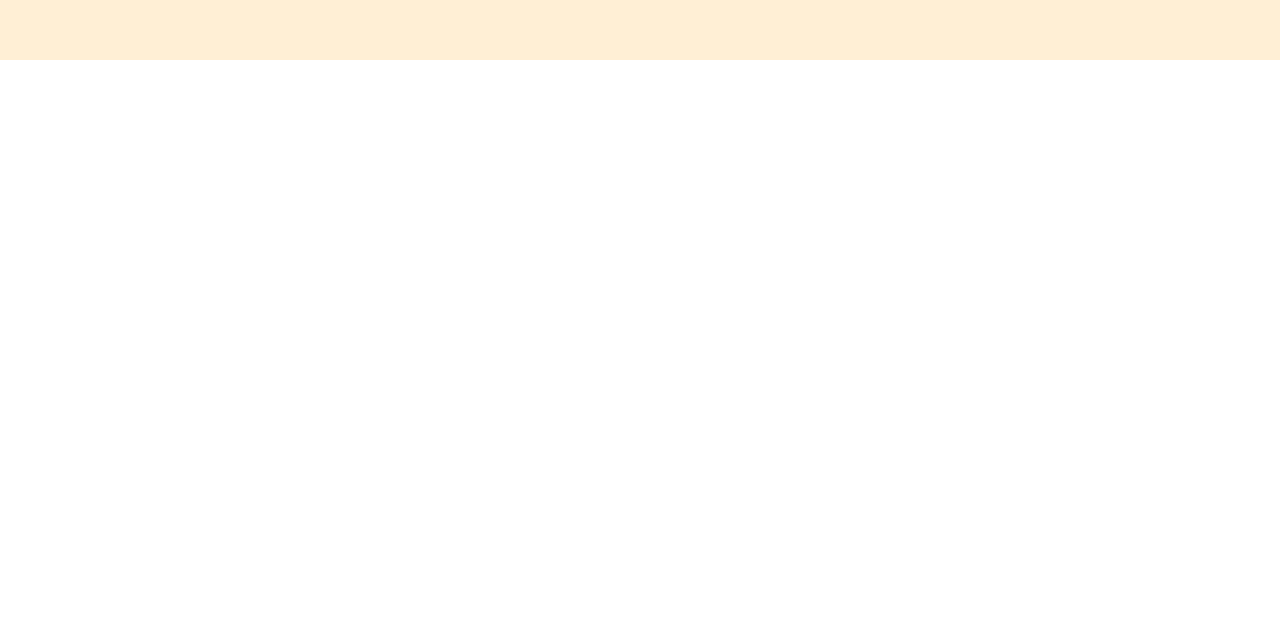
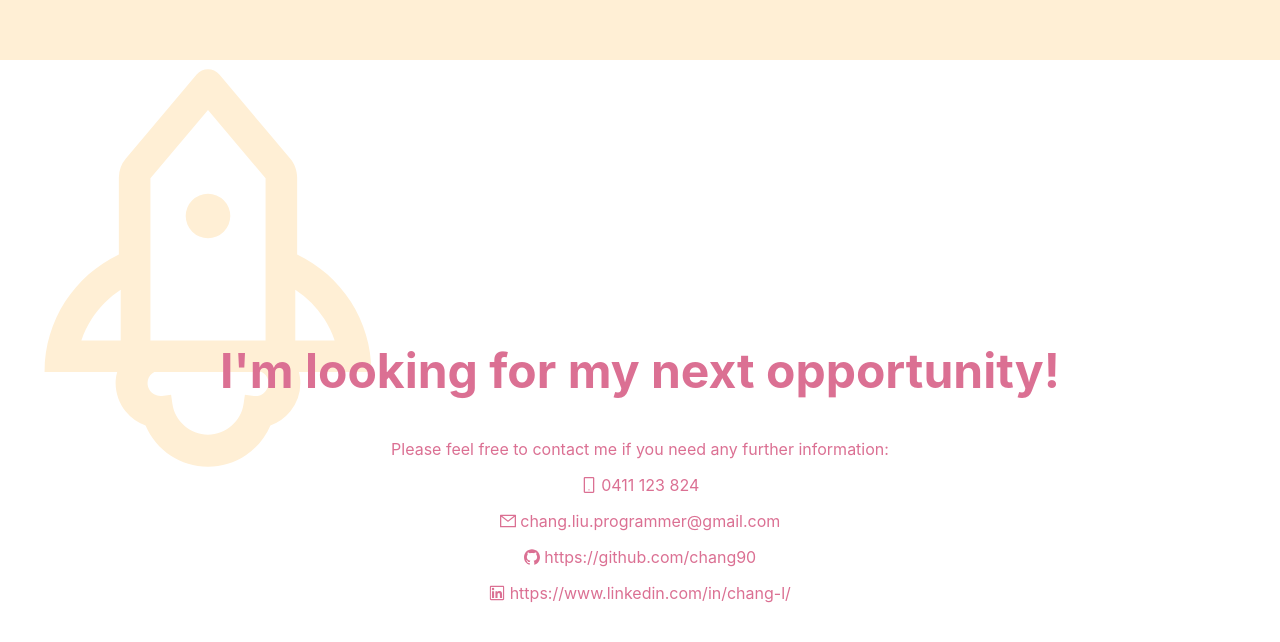
Before and after one commit to chang90/portfolios, a React (Create React App) app: page / in a window 1280 px wide. Shown: the part 3940-4582 px from the top of the page. Before the commit the page ends 4000 px from the top, so only its background shows below. Built offline with nearby package versions, Linux system fonts and the light colour scheme.

Commit message:
add contact page

```diff
--- a/src/App.js
+++ b/src/App.js
@@ -4,6 +4,7 @@ import './App.css';
 import Banner from './components/Banner/Banner';
 import List from './components/List/List';
 import ProjectTemplate from './components/ProjectTemplate/ProjectTemplate';
+import Contact from './components/Contact/Contact';
 
 function App() {
   const [projects] = useState([
@@ -47,12 +48,12 @@ function App() {
   ]);
   return (
     <div className="App">
-        <Banner></Banner>
-        <List></List>
-        {projects.map((project, index) => (
-          <ProjectTemplate key={index} project={project} pageindex={index}/>
-      ))}
-
+      <Banner></Banner>
+      <List></List>
+      {projects.map((project, index) => (
+        <ProjectTemplate key={index} project={project} pageindex={index}/>
+    ))}
+    <Contact></Contact>
     </div>
   );
 }
--- /dev/null
+++ b/src/components/Contact/Contact.js
@@ -0,0 +1,76 @@
+import React from 'react';
+import styled from 'styled-components';
+import { RocketOutlined, MobileOutlined, GithubOutlined, MailOutlined, LinkedinOutlined } from '@ant-design/icons';
+
+const Contact = () => {
+  const FullPage = styled.section`
+  background: white;
+  width: 100vw;
+  height: 100vh;
+  display: flex;
+  flex-direction: column;
+  align-items: center;
+  justify-content: center;
+  overflow: hidden;
+  position: relative;
+`;
+
+const Icon = styled.div`
+  color: papayawhip;
+  position: absolute;
+  left: 0;
+  top: 0;
+  font-size: 26rem;
+  line-height:26rem;
+  @media (max-width: 1024px) {
+    left: -20%;
+    top: -20%;
+  }
+`;
+
+const Title = styled.h1`
+  font-size: 3rem;
+  color: palevioletred;
+`;
+
+const TextContent = styled.p`
+  font-size: 1rem;
+  color: palevioletred;
+`;
+
+const Link = styled.a`
+  font-size: 1rem;
+  color: palevioletred;
+  text-decoration: none;
+`
+const Wrapper = styled.div`
+  z-index: 1;
+  padding:1rem;
+`;
+
+  return (
+    <FullPage>
+      <Wrapper>
+        <Title>I'm looking for my next opportunity!</Title>
+        <TextContent>Please feel free to contact me if you need any further information:</TextContent>
+        <div>
+          <TextContent><Link href="tel:0411123824"><MobileOutlined /> 0411 123 824</Link></TextContent>
+          <TextContent>
+            <Link href="mailto:chang.liu.programmer@gmail.com"><MailOutlined /> chang.liu.programmer@gmail.com</Link></TextContent>
+          <TextContent>
+            <Link target="_blank" rel='noreferrer' href="https://github.com/chang90"><GithubOutlined /> https://github.com/chang90</Link>
+          </TextContent>
+          <TextContent>
+            <Link target="_blank" rel='noreferrer' href="https://www.linkedin.com/in/chang-l/"><LinkedinOutlined /> https://www.linkedin.com/in/chang-l/</Link>
+          </TextContent>
+        </div>
+      </Wrapper>
+
+      <Icon>
+        <RocketOutlined />
+      </Icon>
+    </FullPage>
+  );
+};
+
+export default Contact;
--- /dev/null
+++ b/src/components/Contact/index.js
@@ -0,0 +1 @@
+export { default } from './Contact';
```
Also changed, not shown: src/components/Contact/Contact.css (added), 1 other file (tests, documents, lock files or other folders).
